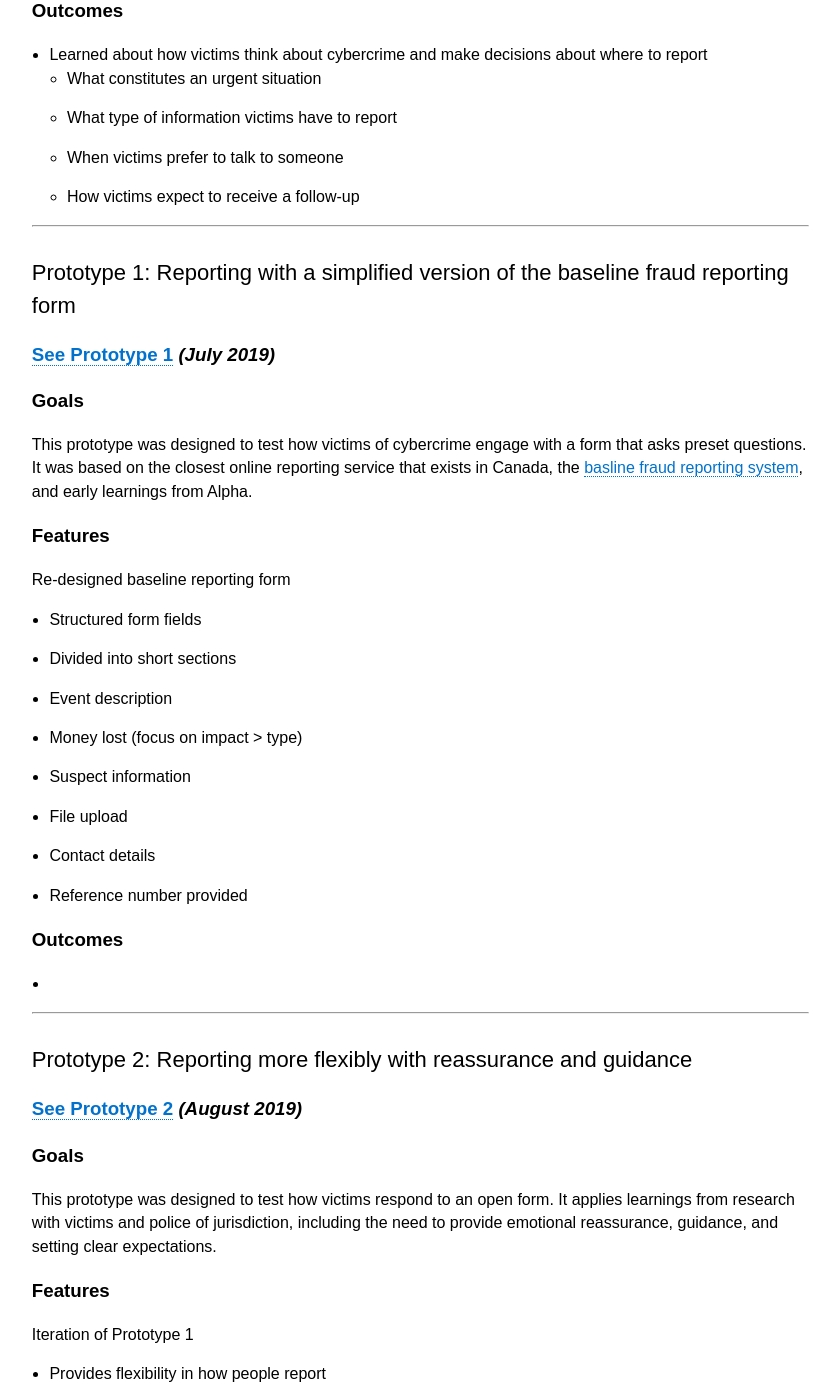
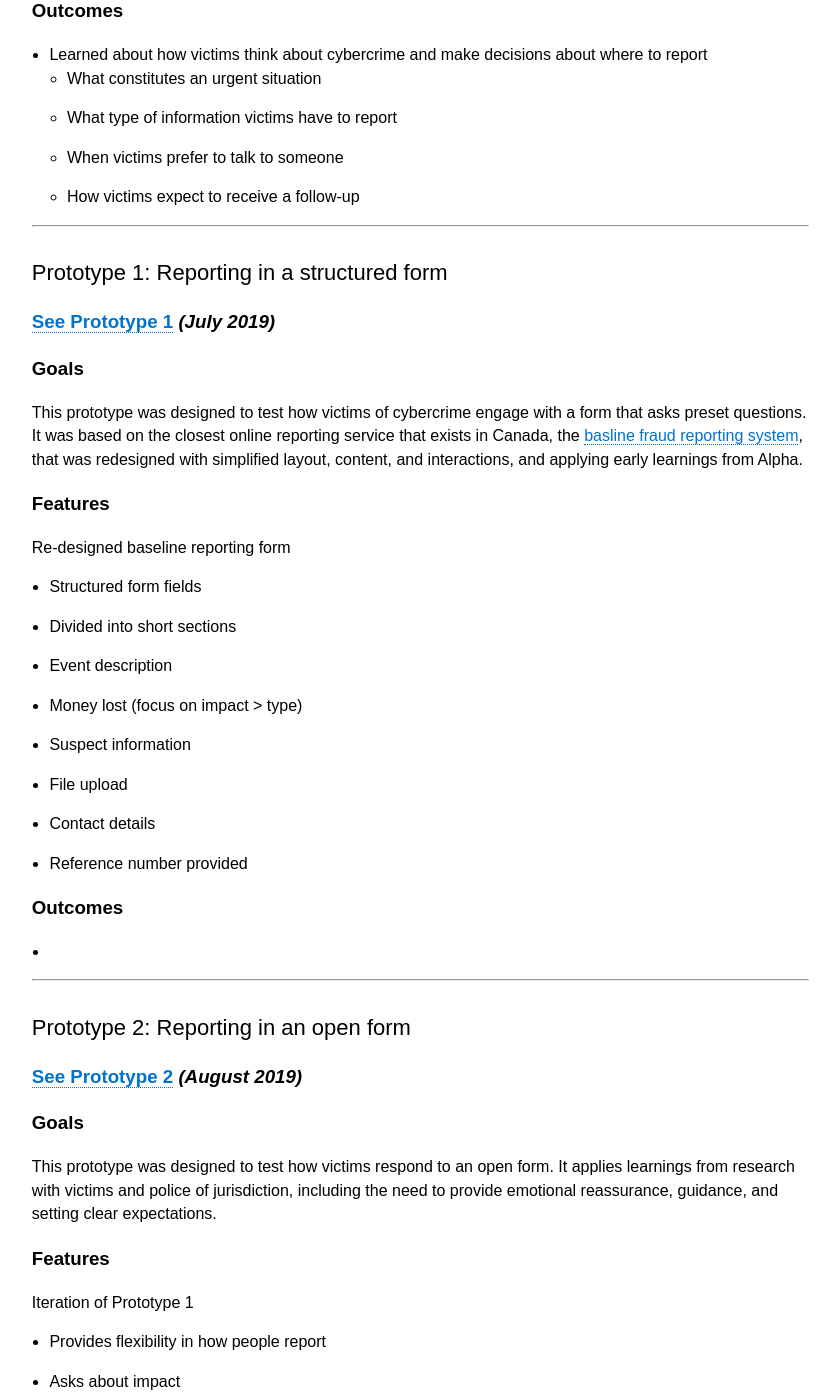
Before and after one commit to cds-snc/rcmp-report-a-cybercrime-alpha-documentation, a Jekyll site: the page built from _pages/en/prototypes.md, in a window 1280 px wide and 1400 px high, scrolled down 1407 px. Shown: the whole window, without its empty margins (411-1251 px from the left). Built offline with Jekyll 4.4.1, drawn with Linux system fonts in a browser that asks for light colours.

Commit message:
change prototype names

```diff
--- a/_pages/en/prototypes.md
+++ b/_pages/en/prototypes.md
@@ -53,12 +53,12 @@ A decision tree to find the most relevant reporting option
 
 ---
 
-## Prototype 1: Reporting with a simplified version of the baseline fraud reporting form
+## Prototype 1: Reporting in a structured form
 
 ### [See Prototype 1](https://www.report-a-cybercrime.alpha.rcmp-grc.gc.ca/p1) *(July 2019)*
 
 ### Goals
-This prototype was designed to test how victims of cybercrime engage with a form that asks preset questions. It was based on the closest online reporting service that exists in Canada, the [basline fraud reporting system](https://report-a-cybercrime.alpha.rcmp-grc.gc.ca/CAFCFRS/), and early learnings from Alpha.
+This prototype was designed to test how victims of cybercrime engage with a form that asks preset questions. It was based on the closest online reporting service that exists in Canada, the [basline fraud reporting system](https://report-a-cybercrime.alpha.rcmp-grc.gc.ca/CAFCFRS/), that was redesigned with simplified layout, content, and interactions, and applying early learnings from Alpha.
 
 ### Features
 Re-designed baseline reporting form
@@ -76,7 +76,7 @@ Re-designed baseline reporting form
 
 ---
 
-## Prototype 2: Reporting more flexibly with reassurance and guidance
+## Prototype 2: Reporting in an open form
 
 ### [See Prototype 2](https://www.report-a-cybercrime.alpha.rcmp-grc.gc.ca/p2) *(August 2019)*
 
```
